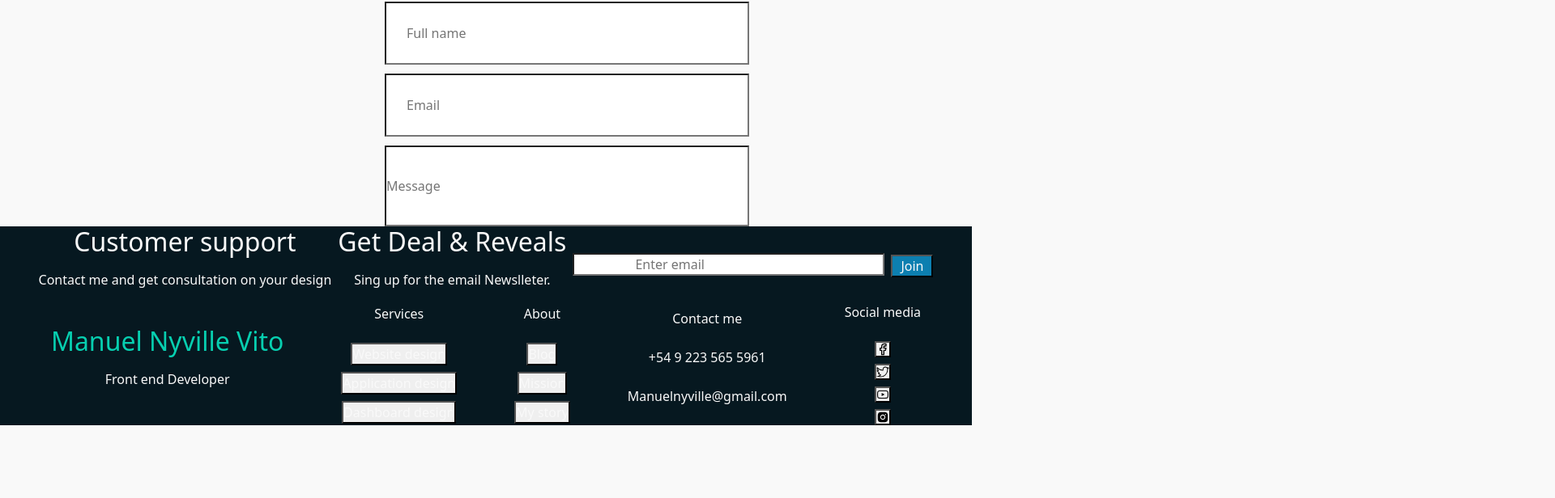
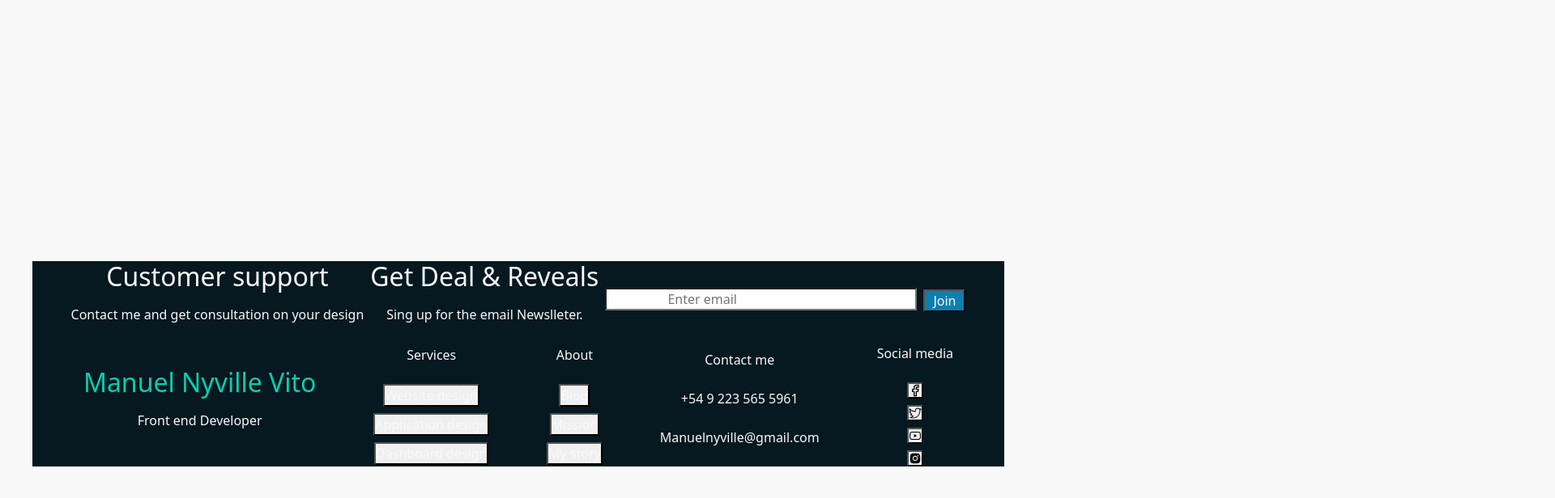
Before and after one commit to Manunyville/Portfolio-tp, a React (Create React App) app: page / in a window 1280 px wide. Shown: the part 2682-3298 px from the top of the page at 81% size, 1920 px wide, since content can reach past the window. After the commit the page ends 3259 px from the top, so only its background shows below. Built offline with nearby package versions, Linux system fonts and the light colour scheme; the HTML template or start-up script is replaced by a standard one.

Commit message:
centrado de footer

```diff
--- a/src/components/contact/contact.jsx
+++ b/src/components/contact/contact.jsx
@@ -14,11 +14,12 @@ const Contact = () =>{
                 <Heading>Contact me</Heading>
                 <Stack >
                 <form>
-                    <Stack gap={11}>
+                    <Stack gap={11} >
 
                     <Input type="text" variant='filled' borderRadius={0} placeholder='Full name' padding={25} width={450}/>
                     <Input type="text"  variant='filled' borderRadius={0} placeholder='Email'padding={25} width={450}/>
                     <Input type="text" variant='filled' borderRadius={0} placeholder='Message' height={100} width={450}/>
+                    <Button marginTop={4} as={motion.button} width={150} whileHover={{  color:'#0C7FB0' }} color={'#F9F9F9'} bg={'#0C7FB0'} variant='solid' marginLeft={4000}>Submit</Button>
                     </Stack>
 
                 </form>
--- a/src/components/footer/footer.jsx
+++ b/src/components/footer/footer.jsx
@@ -9,9 +9,11 @@ import {  FiFacebook} from "react-icons/fi";
 const Footer = () =>{
 
     return(
-        <section>
-        <Container width={1200} height={450} justifyContent={'center'}>
-            <HStack w={1200}  bg={'#061820'} color={'#F9F9F9'} justify={'center'}>
+
+
+        <Stack width={1200} marginLeft={40} bg={'#061820'} >
+
+            <HStack w={1200}  bg={'#061820'} color={'#F9F9F9'} justify={'center'} marginBottom={0}>
                 <VStack>
                     <Heading size='sm'>Customer support</Heading>
                     <Text>Contact me and get consultation on your design</Text>
@@ -66,9 +68,9 @@ const Footer = () =>{
                 </VStack>
 
             </HStack>
+        </Stack>
 
-        </Container>
-        </section>
+
     )
 }
 export default Footer
```
